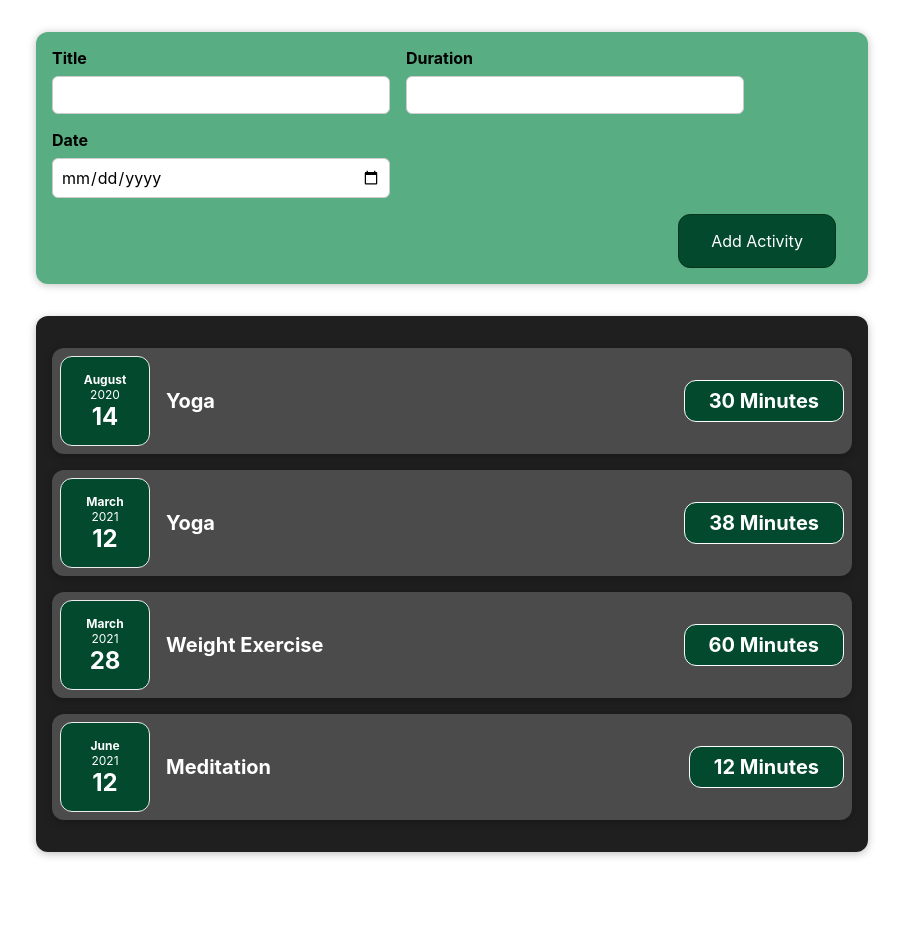
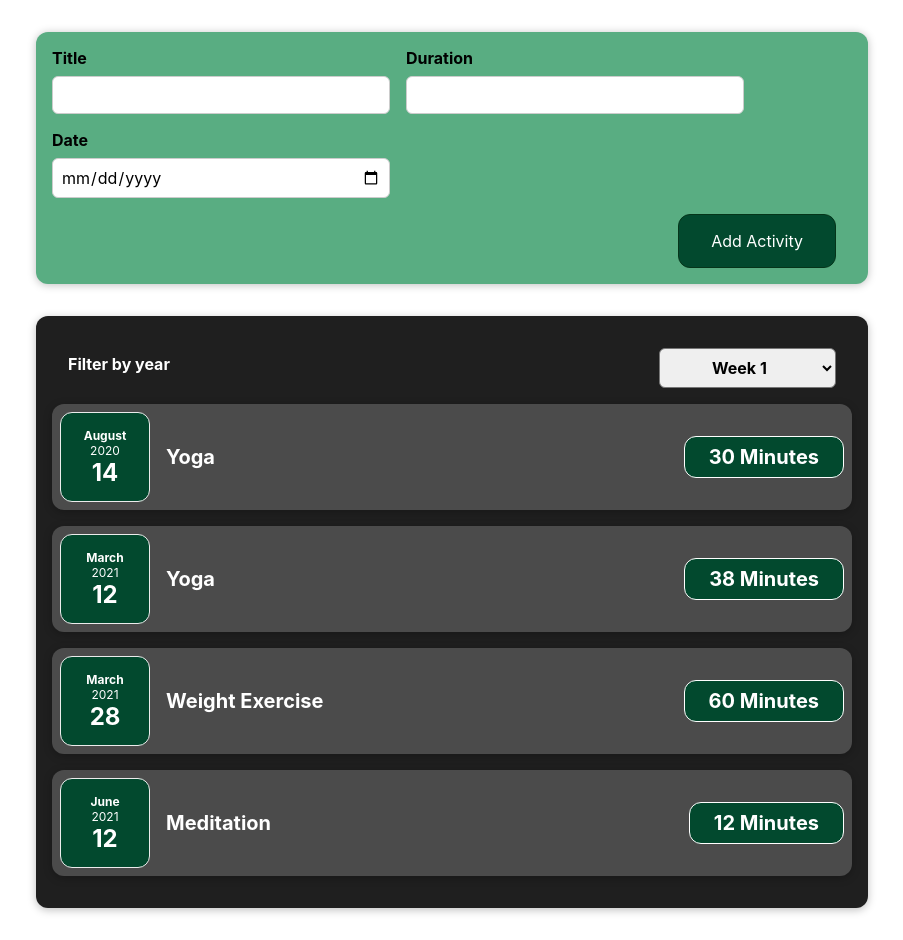
Before and after one commit to Jenil245/Fitness-Tracker, a React (Create React App) app: page / in a window 1280 px wide. Shown: the whole page, without its empty margins (188-1091 px from the left). Before the commit the page ends 884 px from the top, so only its background shows below. Built offline with nearby package versions, Linux system fonts and the light colour scheme.

Commit message:
Fixed Dynamic activity list issue

```diff
--- a/src/App.js
+++ b/src/App.js
@@ -1,13 +1,47 @@
+import { useState } from 'react';
 import FitnessActivities from './components/Activities/FitnessActivities';
 import AddActivity from './components/AddActivity/AddActivity';
 
 
 function App() {
 
+  const activities = [
+    {
+      id: "e1",
+      title: "Yoga",
+      duration: 30,
+      date: new Date(2020, 7, 14),
+    },
+    {
+      id: "e2",
+      title: "Yoga",
+      duration: 38,
+      date: new Date(2021, 2, 12),
+    },
+    {
+      id: "e3",
+      title: "Weight Exercise",
+      duration: 60,
+      date: new Date(2021, 2, 28),
+    },
+    {
+      id: "e4",
+      title: "Meditation",
+      duration: 12,
+      date: new Date(2021, 5, 12),
+    },
+  ];
+
+  const [allActivities, setAllActivities] = useState(activities)
+
+  const addNewActivityHandler = (newActivity) => {
+    setAllActivities(prevActivities => [newActivity,...prevActivities])
+  }
+
   return (
     <div>
-        <AddActivity />
-        <FitnessActivities />
+        <AddActivity onAddNewActivity={addNewActivityHandler} />
+        <FitnessActivities allActivities={allActivities} />
     </div>
   );
 }
--- a/src/components/Activities/ActivityItem.js
+++ b/src/components/Activities/ActivityItem.js
@@ -3,6 +3,7 @@ import Card from '../UI/Card';
 import './ActivityItem.css';
 
 function ActivityItem(props) {
+
   return (
     <Card className="activity-item">
       <ActivityDate date={props.date} />
--- /dev/null
+++ b/src/components/Activities/FilterActivities.css
@@ -0,0 +1,24 @@
+.fitness-filter {
+  color: white;
+  padding: 0 1rem;
+}
+
+.fitness-filter__control {
+  display: flex;
+  width: 100%;
+  align-items: center;
+  justify-content: space-between;
+  margin: 1rem 0;
+}
+
+.fitness-filter label {
+  font-weight: bold;
+  margin-bottom: 0.5rem;
+}
+
+.fitness-filter select {
+  font: inherit;
+  padding: 0.5rem 3rem;
+  font-weight: bold;
+  border-radius: 6px;
+}
--- /dev/null
+++ b/src/components/Activities/FilterActivities.js
@@ -0,0 +1,23 @@
+import "./FilterActivities.css";
+
+function FilterActivities(props) {
+  const weekOptionChangeHandler = (event) => {
+      props.onWeekFilter(event.target.value)
+  };
+
+  return (
+    <div className="fitness-filter">
+      <div className="fitness-filter__control">
+        <label>Filter by year</label>
+        <select value={props.selectedWeek} onChange={weekOptionChangeHandler}>
+          <option value="first">Week 1</option>
+          <option value="second">Week 2</option>
+          <option value="third">Week 3</option>
+          <option value="fourth">Week 4</option>
+        </select>
+      </div>
+    </div>
+  );
+}
+
+export default FilterActivities;
--- a/src/components/Activities/FitnessActivities.js
+++ b/src/components/Activities/FitnessActivities.js
@@ -1,49 +1,38 @@
 import ActivityItem from './ActivityItem';
+import FilterActivities from './FilterActivities';
+import weekOfTheMonth from '../Utils/getWeekDay'
 import Card from '../UI/Card';
 import './FitnessActivities.css'
 import { useState } from 'react';
 
 
-function FitnessActivities() {
-    const activities = [
-        {
-          id: "e1",
-          title: "Yoga",
-          minutes: 30,
-          date: new Date(2020, 7, 14),
-        },
-        {
-          id: "e2",
-          title: "Yoga",
-          minutes: 38,
-          date: new Date(2021, 2, 12),
-        },
-        {
-          id: "e3",
-          title: "Weight Exercise",
-          minutes: 60,
-          date: new Date(2021, 2, 28),
-        },
-        {
-          id: "e4",
-          title: "Meditation",
-          minutes: 12,
-          date: new Date(2021, 5, 12),
-        },
-      ];
+function FitnessActivities(props) {
 
-      const [allActivities, setAllActivities] = useState(activities)
+      const [week, setWeek] = useState('1')
 
+      const weekFilterHandler = (selectedWeek) => {
+        setWeek(selectedWeek)
+      }
+
+      const filteredActivities = props.allActivities.filter(activity => {
+        return weekOfTheMonth(activity.date) === week
+      })
 
     return (
+
         <Card className="fitness">
-          {activities.map(activity =>
+
+          <FilterActivities selectedWeek={week} onWeekFilter={weekFilterHandler} />
+
+          {props.allActivities.map(activity =>
             <ActivityItem
+            key = {activity.id}
             date = {activity.date}
             activityTitle ={activity.title}
-            activityDuration = {activity.minutes} />
+            activityDuration = {activity.duration} />
             )
           }
+
         </Card>
     )
 }
--- a/src/components/AddActivity/ActivityForm.js
+++ b/src/components/AddActivity/ActivityForm.js
@@ -1,12 +1,12 @@
 import { useState } from 'react'
 import './ActivityForm.css'
 
-function ActivityForm() {
+function ActivityForm(props) {
     const [titleChange, setTitleChange] = useState("")
     const [durationChange, setDurationChange] = useState("")
     const [dateChange, setDateChange] = useState("")
 
-    const submitHandler = (event) => {
+    const formSubmitHandler = (event) => {
         event.preventDefault()
 
         const activityItem = {
@@ -14,6 +14,8 @@ function ActivityForm() {
             duration: durationChange,
             date: new Date(dateChange)
         }
+
+        props.onSaveNewActivity(activityItem)
 
         setTitleChange("")
         setDurationChange("")
@@ -34,7 +36,7 @@ function ActivityForm() {
 
 
     return (
-        <form onSubmit={submitHandler}>
+        <form onSubmit={formSubmitHandler}>
             <div className="new-activity__controls">
                 <div className="new-activity__control">
                     <label>Title</label>
--- a/src/components/AddActivity/AddActivity.css
+++ b/src/components/AddActivity/AddActivity.css
@@ -22,8 +22,8 @@
 
   .new-activity button:hover,
   .new-activity button:active {
-    background-color: #510674;
-    border-color: #510674;
+    background-color: #02492e;
+    border-color: #05351a;
   }
 
   .new-activity button.alternative {
@@ -34,5 +34,5 @@
 
   .new-activity button.alternative:hover,
   .new-activity button.alternative:active {
-    background-color: #ddb3f8;
+    background-color: #02492e;
   }
--- a/src/components/AddActivity/AddActivity.js
+++ b/src/components/AddActivity/AddActivity.js
@@ -1,10 +1,19 @@
 import './AddActivity.css';
 import ActivityForm from './ActivityForm'
 
-function AddActivity() {
+function AddActivity(props) {
+
+    const saveNewActivityHandler = (activityItem) => {
+        const newActivityItem = {
+            ...activityItem,
+            id: Math.random().toString(),
+        }
+        props.onAddNewActivity(newActivityItem)
+    }
+
     return (
         <div className="new-activity">
-            <ActivityForm />
+            <ActivityForm onSaveNewActivity={saveNewActivityHandler} />
         </div>
     )
 };
--- /dev/null
+++ b/src/components/Utils/getWeekDay.js
@@ -0,0 +1,21 @@
+function weekOfTheMonth(date) {
+    const day = date.getDate()
+    const weekDay = date.getDay()
+    let week = Math.ceil(day / 7)
+
+    const ordinal = ['first', 'second', 'third', 'fourth', 'fifth']
+    const weekDays  = ['Sunday','Monday','Tuesday','Wednesday', 'Thursday','Friday','Saturday']
+
+
+    // Check the next day of the week and if it' on the same month, if not, respond with "Last"
+    const nextWeekDay = new Date(date.getTime() + (1000 * 60 * 60 * 24 * 7))
+    if (nextWeekDay.getMonth() !== date.getMonth()) {
+      week = 5
+    }
+
+    return `${ordinal[week - 1]}`
+
+    // return `${ordinal[week - 1]} ${weekDays[weekDay]}`
+  }
+
+export default weekOfTheMonth;
```
